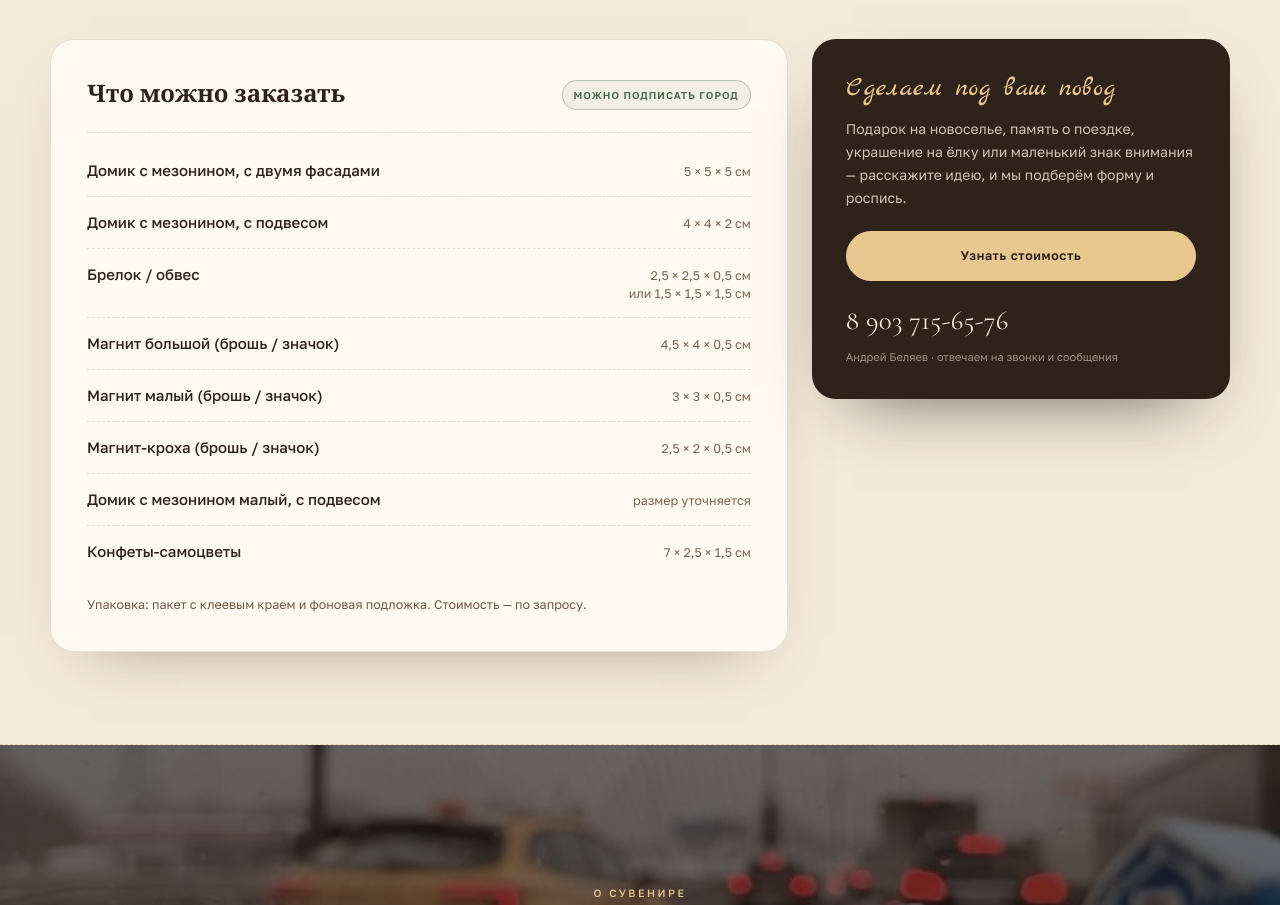
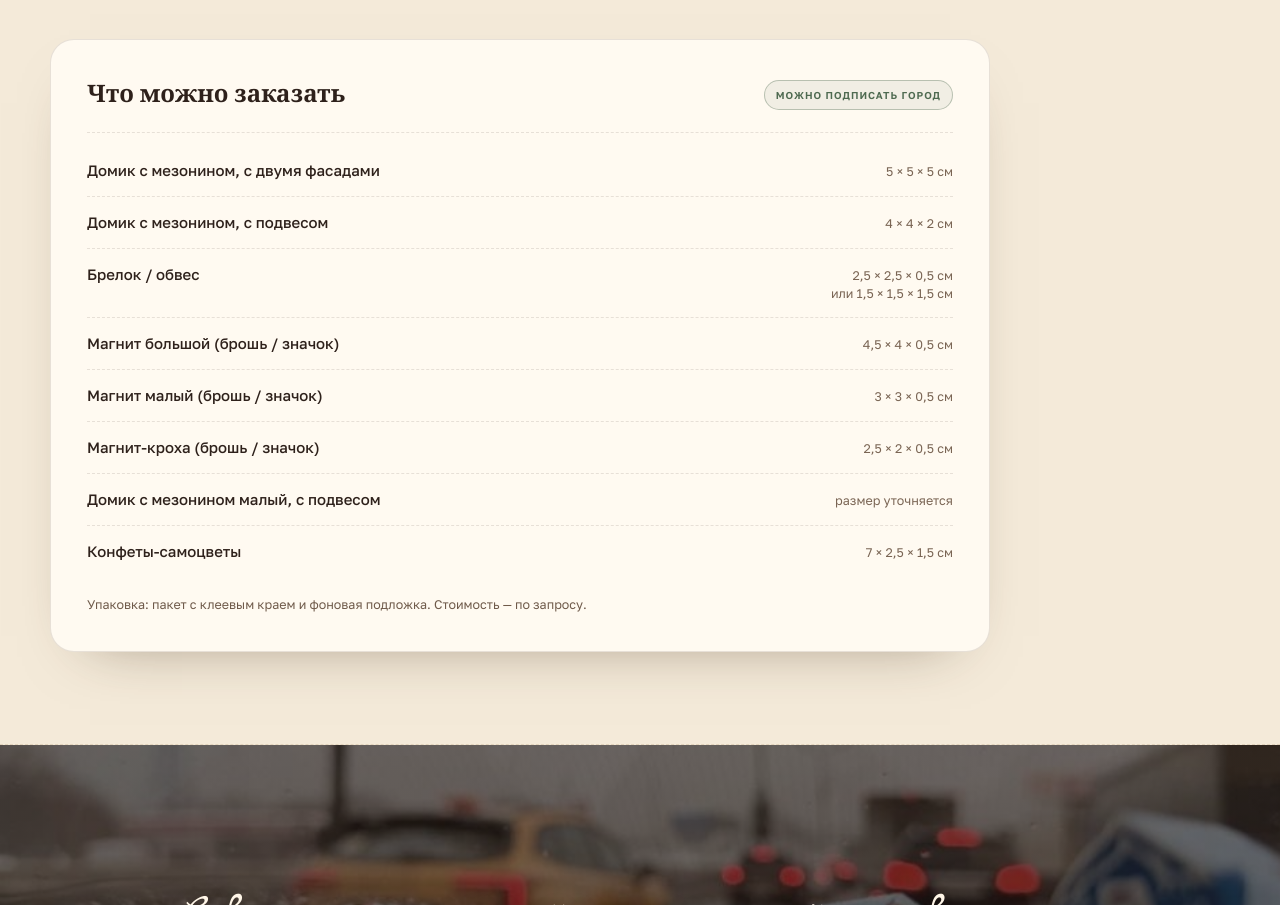
Before and after one commit to Andrbel218/domik-v-tri-okna, a plain HTML site: page index.html in a window 1280 px wide. Shown: the part 7311-8216 px from the top of the page. Drawn offline with nearby package versions, Linux system fonts and the light colour scheme.

Commit message:
Remove price CTA card and quote label per client feedback

```diff
--- a/index.html
+++ b/index.html
@@ -383,14 +383,6 @@
 
             <p class="price-card__note">Упаковка: пакет с клеевым краем и фоновая подложка. Стоимость — по запросу.</p>
           </div>
-
-          <aside class="price-aside" data-reveal>
-            <p class="price-aside__script">Сделаем под ваш повод</p>
-            <p class="price-aside__text">Подарок на новоселье, память о поездке, украшение на ёлку или маленький знак внимания — расскажите идею, и мы подберём форму и роспись.</p>
-            <a class="btn btn--primary btn--wide" href="tel:+79037156576">Узнать стоимость</a>
-            <a class="price-aside__phone" href="tel:+79037156576">8 903 715-65-76</a>
-            <p class="price-aside__note">Андрей Беляев · отвечаем на звонки и сообщения</p>
-          </aside>
         </div>
       </div>
     </section>
@@ -398,7 +390,6 @@
     <section class="quote" aria-label="О сувенире">
       <img class="quote__bg" src="assets/img/quote-bg.jpg" alt="" width="1024" height="408" loading="lazy" aria-hidden="true">
       <div class="container quote__inner" data-reveal>
-        <p class="quote__label">О сувенире</p>
         <blockquote class="quote__text">Сувенир — он и про место, где ты счастливо гостил, и знак внимания, чтобы разделить радость. Можно связать сувенир с важным для тебя местом, событием или оставить его свободным — просто тёплым, душевным и особенным.</blockquote>
       </div>
     </section>
--- a/styles.css
+++ b/styles.css
@@ -725,8 +725,9 @@ a {
 
 .price-grid {
   display: grid;
-  grid-template-columns: minmax(0, 1.5fr) minmax(0, 0.85fr);
+  grid-template-columns: minmax(0, 1fr);
   gap: 24px;
+  max-width: 940px;
   align-items: start;
 }
 
@@ -807,64 +808,6 @@ a {
   color: var(--muted);
 }
 
-.price-aside {
-  position: sticky;
-  top: 100px;
-  padding: clamp(24px, 3vw, 34px);
-  border-radius: 24px;
-  background: #2f221b;
-  color: #f7ecdc;
-  box-shadow: 0 30px 70px -40px rgba(30, 20, 15, 0.8);
-}
-
-.price-aside__script {
-  margin: 0 0 12px;
-  font-family: var(--font-script);
-  font-size: 27px;
-  line-height: 1.2;
-  color: var(--ochre-light);
-}
-
-.price-aside__text {
-  margin: 0 0 22px;
-  font-size: 14px;
-  line-height: 1.65;
-  color: rgba(247, 236, 220, 0.8);
-}
-
-.price-aside .btn--primary {
-  background: var(--ochre-light);
-  border-color: var(--ochre-light);
-  color: #2b1f19;
-}
-
-.price-aside .btn--primary:hover {
-  background: #f6e2bd;
-  border-color: #f6e2bd;
-}
-
-.price-aside__phone {
-  display: block;
-  margin: 18px 0 6px;
-  font-family: var(--font-display);
-  font-size: 27px;
-  letter-spacing: 0.01em;
-  text-decoration: none;
-  color: #f7ecdc;
-  transition: color 0.2s ease;
-}
-
-.price-aside__phone:hover {
-  color: var(--ochre-light);
-}
-
-.price-aside__note {
-  margin: 0;
-  font-size: 11px;
-  line-height: 1.5;
-  color: rgba(247, 236, 220, 0.55);
-}
-
 /* ---------- Quote ---------- */
 
 .quote {
@@ -896,15 +839,6 @@ a {
 .quote__inner {
   padding: clamp(88px, 11vw, 140px) 0;
   text-align: center;
-}
-
-.quote__label {
-  margin: 0 0 22px;
-  font-size: 10.5px;
-  font-weight: 500;
-  letter-spacing: 0.24em;
-  text-transform: uppercase;
-  color: var(--ochre-light);
 }
 
 .quote__text {
@@ -1155,16 +1089,6 @@ html.js [data-reveal].is-in {
 
 /* ---------- Responsive ---------- */
 
-@media (max-width: 1020px) {
-  .price-grid {
-    grid-template-columns: minmax(0, 1fr);
-  }
-
-  .price-aside {
-    position: static;
-  }
-}
-
 @media (max-width: 900px) {
   .nav {
     position: absolute;
@@ -1408,10 +1332,6 @@ html.js [data-reveal].is-in {
     text-align: left;
   }
 
-  .price-aside__phone {
-    font-size: 24px;
-  }
-
   .quote__text {
     font-size: 21px;
     line-height: 1.45;
```
